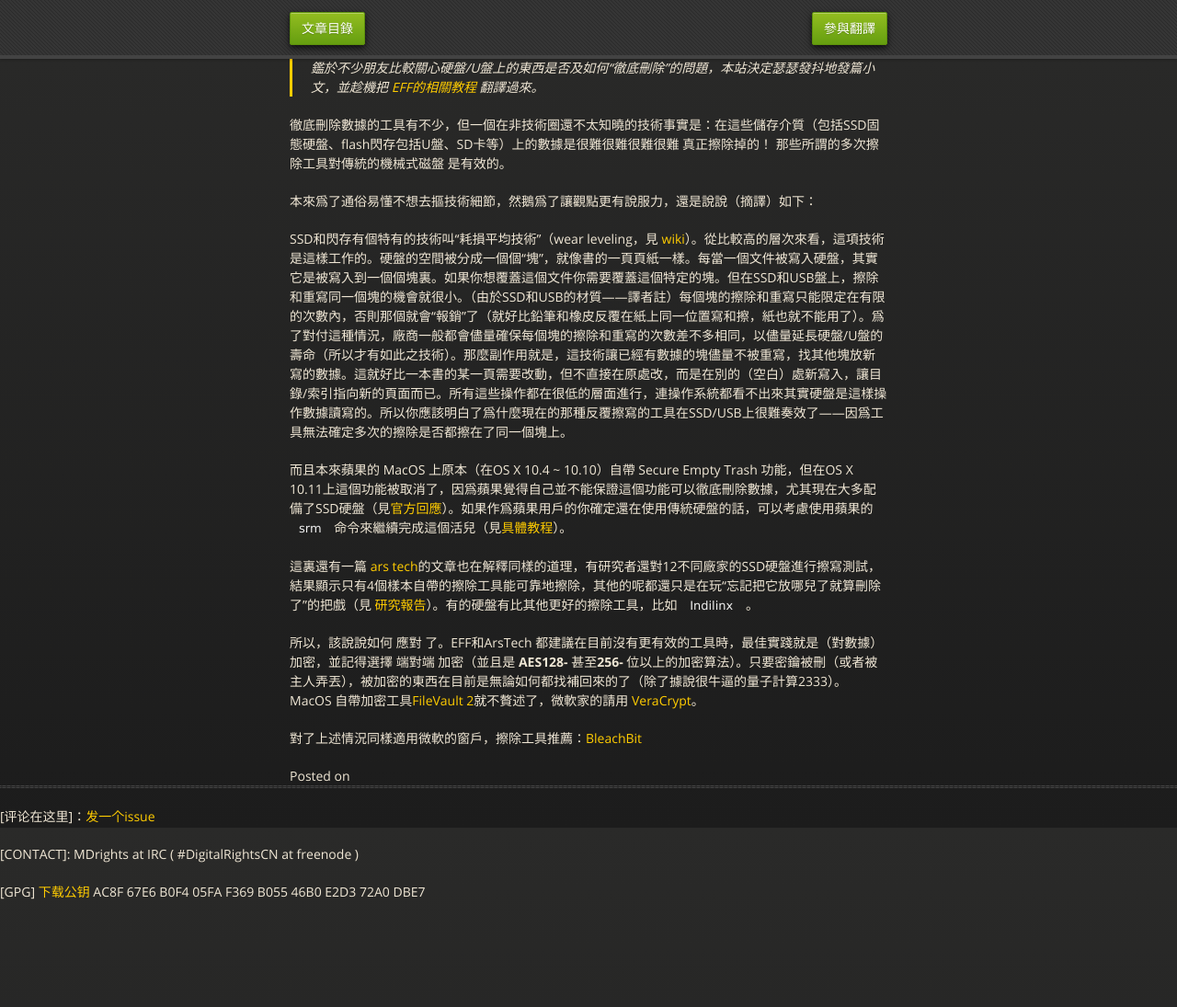
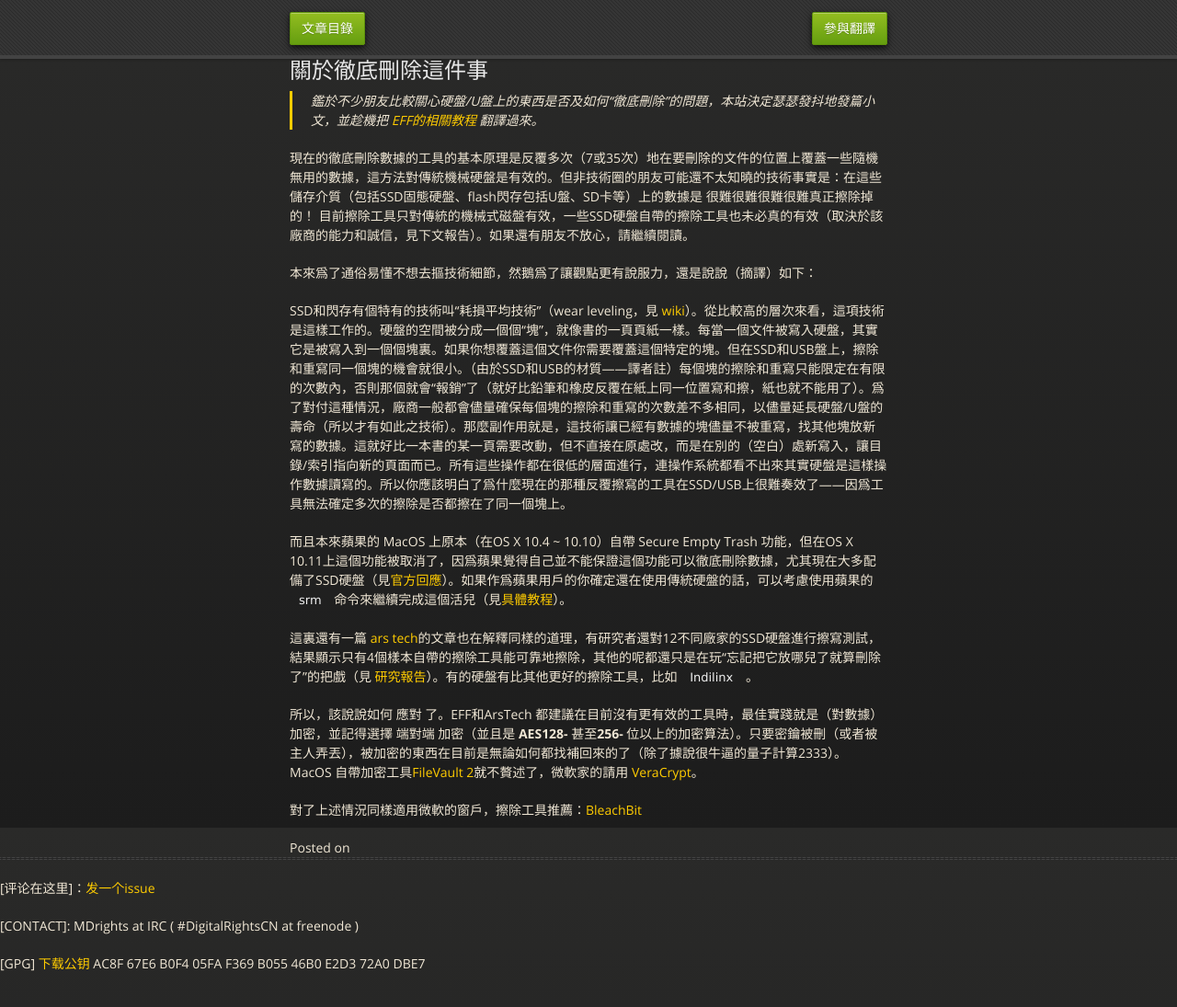
Before and after one commit to mdrights/os-observe, a Jekyll site: the page built from _posts/2017-06-13-關於徹底刪除這件事.md, in a window 1280 px wide and 1098 px high. Shown: the top 1095 px of the window at 92% size. Built offline with Jekyll 4.4.1, drawn with Linux system fonts in a browser that asks for light colours.

Commit message:
add this new one

```diff
--- a/_posts/2017-06-13-關於徹底刪除這件事.md
+++ b/_posts/2017-06-13-關於徹底刪除這件事.md
@@ -2,9 +2,11 @@
 date: 2017-06-13
 ---
 
+## 關於徹底刪除這件事
+
 > 鑑於不少朋友比較關心硬盤/U盤上的東西是否及如何“徹底刪除”的問題，本站決定瑟瑟發抖地發篇小文，並趁機把 [EFF的相關教程]("https://ssd.eff.org/en/module/how-delete-your-data-securely-mac-os-x#Anchor 1") 翻譯過來。
 
-徹底刪除數據的工具有不少，但一個在非技術圈還不太知曉的技術事實是：在這些儲存介質（包括SSD固態硬盤、flash閃存包括U盤、SD卡等）上的數據是很難很難很難很難 **真正擦除掉的！** 那些所謂的多次擦除工具對傳統的機械式磁盤 是有效的。
+現在的徹底刪除數據的工具的基本原理是反覆多次（7或35次）地在要刪除的文件的位置上覆蓋一些隨機無用的數據，這方法對傳統機械硬盤是有效的。但非技術圈的朋友可能還不太知曉的技術事實是：在這些儲存介質（包括SSD固態硬盤、flash閃存包括U盤、SD卡等）上的數據是 **很難很難很難很難真正擦除掉的！** 目前擦除工具只對傳統的機械式磁盤有效，一些SSD硬盤自帶的擦除工具也未必真的有效（取決於該廠商的能力和誠信，見下文報告）。如果還有朋友不放心，請繼續閱讀。
 
 本來爲了通俗易懂不想去摳技術細節，然鵝爲了讓觀點更有說服力，還是說說（摘譯）如下：
 
```
